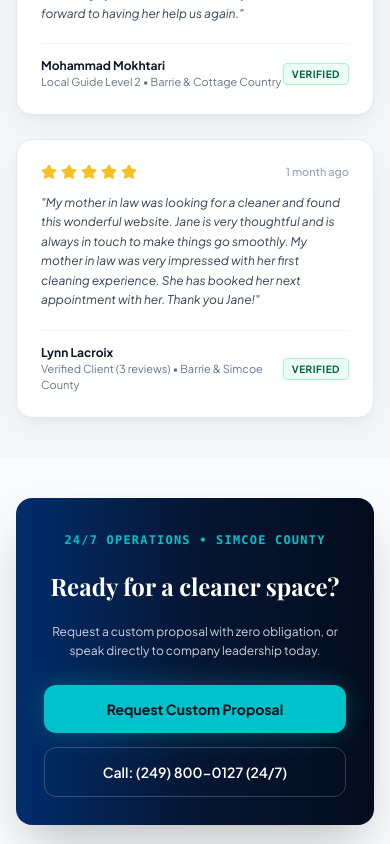
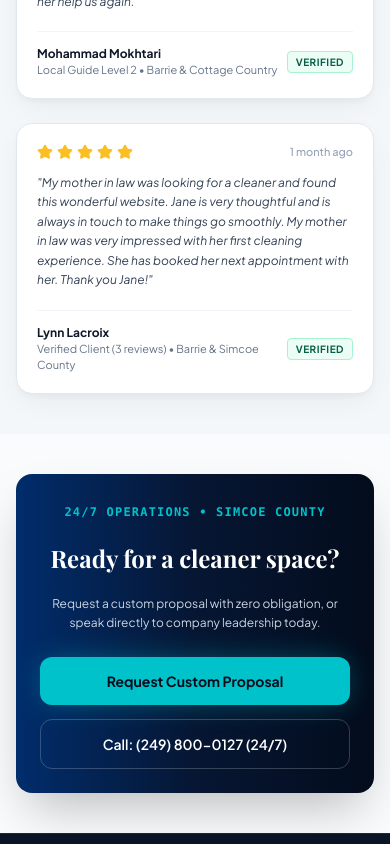
Before and after one commit to ur2dboi/cleaning-, a React (Vite) app: page / in a window 390 px wide. Shown: the part 8560-9404 px from the top of the page. Built offline with nearby package versions, Linux system fonts and the light colour scheme; a web font is replaced by a local one.

Commit message:
Refine mobile paddings and touch target sizing on About and Home pages

```diff
--- a/src/pages/AboutPage.tsx
+++ b/src/pages/AboutPage.tsx
@@ -174,7 +174,7 @@ export const AboutPage: React.FC<AboutPageProps> = ({ onNavigate }) => {
 
             <button
               onClick={() => onNavigate('quote')}
-              className="bg-jitto-navy hover:bg-jitto-navy-800 text-white font-medium px-5 py-2.5 rounded-xl text-xs transition-colors shrink-0"
+              className="w-full sm:w-auto min-h-[44px] flex items-center justify-center bg-jitto-navy hover:bg-jitto-navy-800 text-white font-medium px-5 py-2.5 rounded-xl text-xs transition-colors shrink-0"
             >
               Request Proposal
             </button>
--- a/src/pages/HomePage.tsx
+++ b/src/pages/HomePage.tsx
@@ -579,7 +579,7 @@ export const HomePage: React.FC<HomePageProps> = ({
             {TESTIMONIALS.map((t) => (
               <div
                 key={t.id}
-                className="p-6 rounded-2xl border border-slate-200 bg-white shadow-card flex flex-col justify-between space-y-5"
+                className="p-5 sm:p-6 rounded-2xl border border-slate-200 bg-white shadow-card flex flex-col justify-between space-y-5"
               >
                 <div>
                   <div className="flex items-center justify-between mb-3">
@@ -613,7 +613,7 @@ export const HomePage: React.FC<HomePageProps> = ({
 
       {/* 7. MINIMALIST 24/7 FOOTER CTA */}
       <section className="py-10 sm:py-14 max-w-7xl mx-auto px-4 sm:px-6 lg:px-8">
-        <div className="bg-gradient-to-r from-jitto-navy via-jitto-navy-900 to-[#030c1c] rounded-2xl p-7 sm:p-12 text-white text-center shadow-2xl relative overflow-hidden">
+        <div className="bg-gradient-to-r from-jitto-navy via-jitto-navy-900 to-[#030c1c] rounded-2xl p-6 sm:p-12 text-white text-center shadow-2xl relative overflow-hidden">
           <div className="relative z-10 max-w-2xl mx-auto space-y-5">
             <span className="text-xs font-mono tracking-widest text-jitto-cyan uppercase font-bold">
               24/7 Operations • Simcoe County
```
